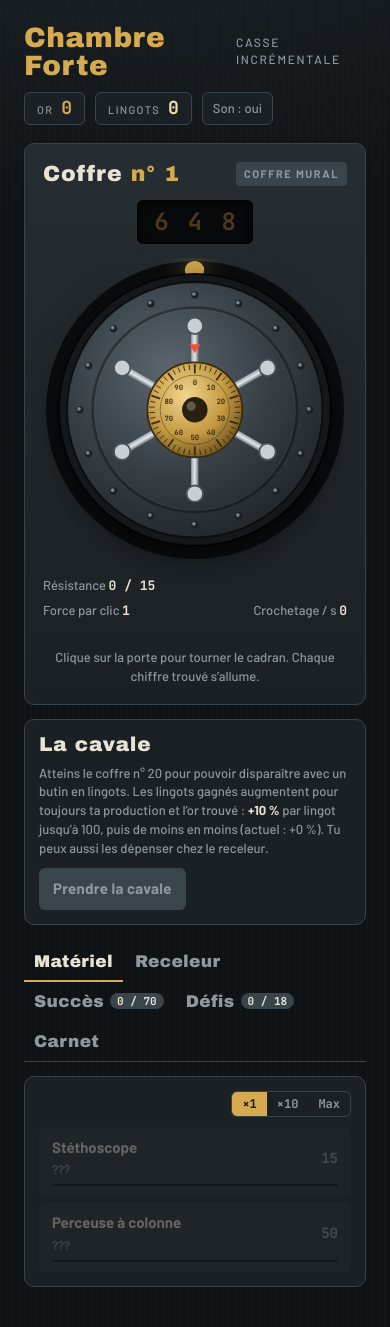
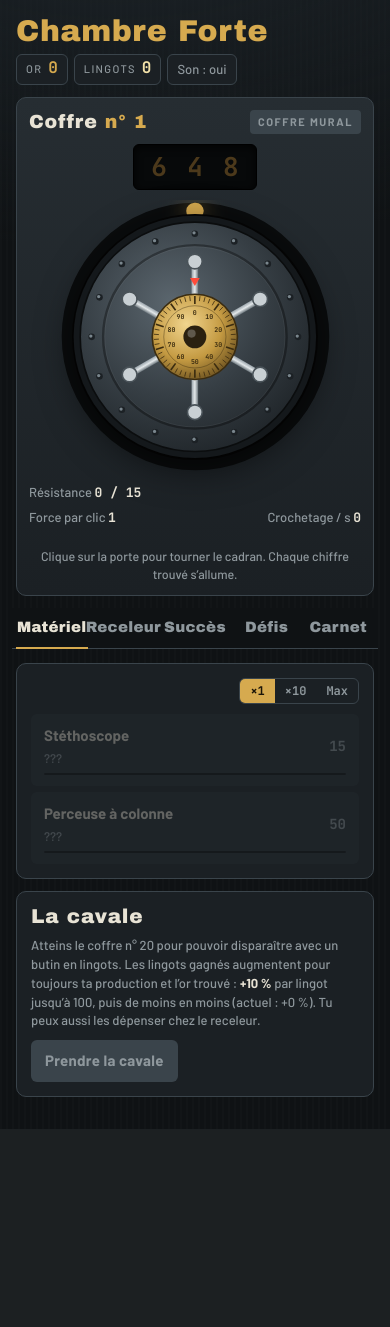
Before and after one commit to huiteuros/coffre, a PHP site: page / in a window 390 px wide. After the commit the page ends 1129 px from the top, so only its background shows below. Run offline with PHP 8.4, Linux system fonts and the light colour scheme; data that the repository does not hold is empty; some web fonts are replaced.

Commit message:
Prépare la mise en ligne OVH et corrige l'affichage mobile
- Page HTML complète avec balise viewport : le téléphone affichait le jeu
  comme un écran de PC réduit
- Mise en page téléphone : porte plus petite, établi sous le coffre,
  onglets collants sur une ligne, cavale en dernier
- .htaccess : HTTPS forcé, fichiers du dépôt bloqués, en-tête Authorization
  transmis à PHP
- schema.sql importable dans phpMyAdmin (ne crée plus la base)
- README : procédure de mise en ligne sur OVH Web Cloud

Co-Authored-By: Claude Opus 5.5 <noreply@anthropic.com>

```diff
--- a/css/style.css
+++ b/css/style.css
@@ -22,6 +22,8 @@
 [hidden] { display: none !important; }
 html, body { min-height: 100%; }
 body {
+  margin: 0;
+  background-color: var(--bg);
   background:
     radial-gradient(1200px 600px at 30% -10%, #1d2429 0%, transparent 60%),
     repeating-linear-gradient(90deg, rgba(255,255,255,.012) 0 2px, transparent 2px 6px),
@@ -30,9 +32,13 @@ body {
   font: 500 15px/1.45 var(--f-body);
   padding-left: max(16px, env(safe-area-inset-left, 0px));
   padding-right: max(16px, env(safe-area-inset-right, 0px));
-  padding-block: 16px 32px;
+  padding-top: max(16px, env(safe-area-inset-top, 0px));
+  padding-bottom: max(32px, env(safe-area-inset-bottom, 0px));
   -webkit-tap-highlight-color: transparent;
+  -webkit-text-size-adjust: 100%;
+  text-size-adjust: 100%;
 }
+html { background: var(--bg); }
 button { font: inherit; color: inherit; }
 button:focus-visible { outline: 2px solid var(--brass); outline-offset: 3px; }
 
@@ -255,6 +261,44 @@ kbd {
 .toast.show { opacity: 1; transform: translate(-50%, 0); }
 .toast.bad { border-color: var(--alarm); color: var(--alarm); }
 
+/* Téléphone : en-tête compact, porte plus petite (on peut faire défiler la page à côté),
+   établi juste sous le coffre, cavale en dernier, onglets toujours accessibles en haut */
+@media (max-width: 820px) {
+  .wrap, .grid { gap: 12px; }
+  .top { gap: 8px 12px; }
+  .brand span { display: none; }
+  .brand h1 { font-size: 30px; }
+  .wallet { gap: 6px; }
+  .chip { padding: 5px 9px; gap: 6px; }
+  .chip b { font-size: 16px; }
+  .icon-btn { padding: 5px 9px; }
+
+  .left { display: contents; }
+  .stage { order: 1; padding: 12px; gap: 10px; }
+  .bench { order: 2; }
+  .heist { order: 3; }
+  .doorwrap { width: min(70vw, 280px); }
+  .plate .no { font-size: 19px; }
+  .code span { font-size: 26px; }
+  #hint { font-size: 12.5px; }
+
+  .tabs {
+    position: sticky; top: env(safe-area-inset-top, 0px); z-index: 5;
+    display: grid; grid-template-columns: repeat(5, minmax(0, 1fr)); gap: 0;
+    background: var(--bg); margin-inline: -4px; padding-inline: 4px;
+  }
+  .tab { justify-content: center; padding: 12px 2px; font-size: 15px; gap: 4px; min-width: 0; }
+  /* Pastilles réduites à un point quand il y a quelque chose à faire */
+  .tab .count { display: none; }
+  .tab .count.hot { display: inline-block; width: 7px; height: 7px; padding: 0; font-size: 0; border-radius: 50%; }
+  .item { padding: 10px 12px; }
+  .achs { max-height: none; }
+}
+@media (max-width: 820px) and (hover: none) {
+  /* Bande au-dessus des onglets collants, sous l'encoche */
+  body::before { content: ""; position: fixed; inset: 0 0 auto; height: env(safe-area-inset-top, 0px); z-index: 10; background: var(--bg); }
+}
+
 @media (prefers-reduced-motion: reduce) {
   .door, .dialg, .wheel { transition: none; }
   .stage.alarm { animation: none; box-shadow: inset 0 0 0 2px var(--alarm); }
--- a/index.html
+++ b/index.html
@@ -1,9 +1,16 @@
+<!doctype html>
+<html lang="fr">
+<head>
 <meta charset="utf-8">
+<meta name="viewport" content="width=device-width, initial-scale=1, viewport-fit=cover">
+<meta name="theme-color" content="#0f1214">
 <title>Chambre Forte</title>
 <meta name="claude:viewport-fit-sides" content="cover">
 <link rel="preconnect" href="https://fonts.googleapis.com">
 <link rel="stylesheet" href="https://fonts.googleapis.com/css2?family=Saira+Stencil+One&family=Barlow:wght@400;500;600;700&family=JetBrains+Mono:wght@500;700&display=swap">
 <link rel="stylesheet" href="css/style.css">
+</head>
+<body>
 
 <div class="wrap">
   <header class="top">
@@ -76,7 +83,7 @@
       <p class="hint keys"><kbd>Espace</kbd> tourner le cadran</p>
     </section>
 
-    <section class="panel">
+    <section class="panel heist">
       <h2>La cavale</h2>
       <p class="lead" id="heistText">Atteins le coffre n° 20 pour pouvoir disparaître avec un butin en lingots.</p>
       <div class="btn-row">
@@ -169,3 +176,5 @@
 <div class="toast" id="toast" role="status" aria-live="polite"></div>
 
 <script type="module" src="js/main.js"></script>
+</body>
+</html>
```
Also changed, not shown: db/schema.sql (+2 -5 lines), .htaccess (added), README.md, api/.htaccess (added).
